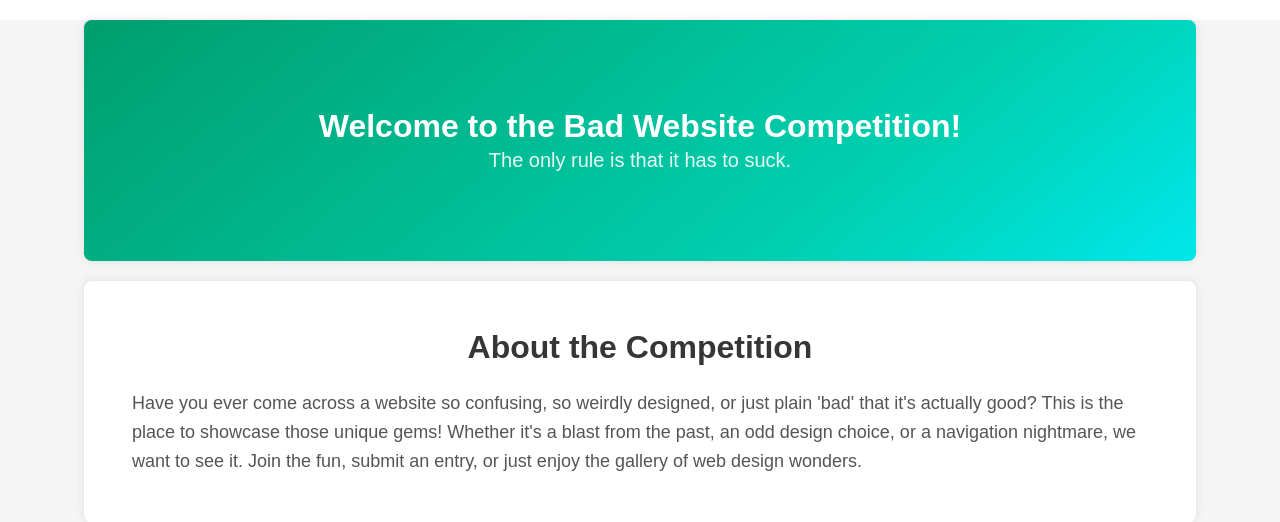
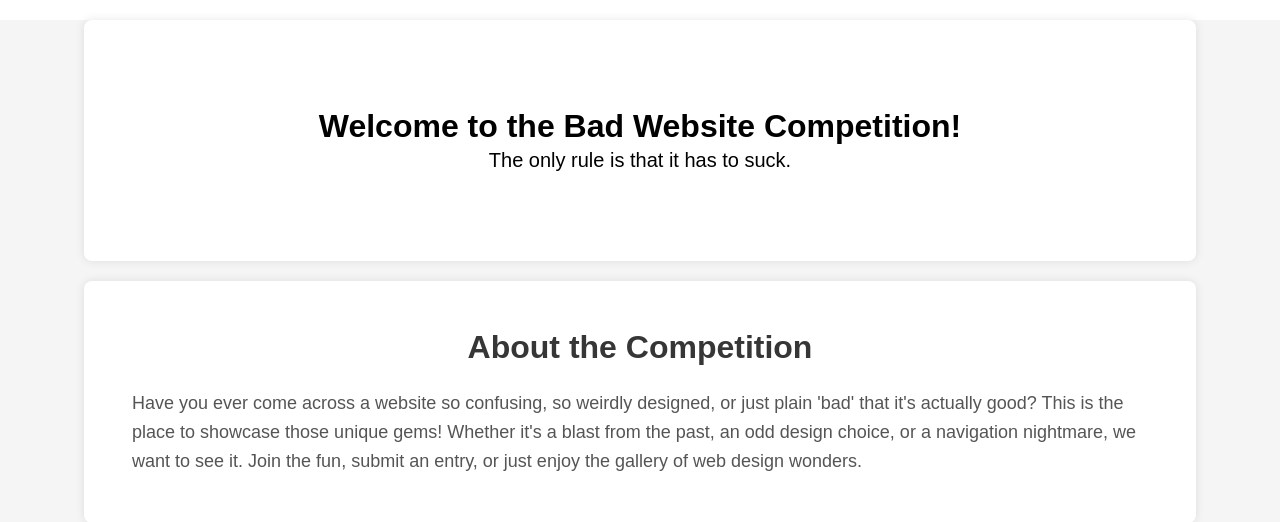
Before and after one commit to JackHalley/badwebsitecompetition, a Flask app: page / in a window 1280 px wide. Shown: the top 522 px of the page. Run offline with Flask 3, Linux system fonts and the light colour scheme.

Commit message:
override bulma style header

```diff
--- a/app.py
+++ b/app.py
@@ -5,7 +5,6 @@ app = Flask(__name__)
 
 # Configure SQLite database
 DATABASE = "submissions.db"
-
 
 def create_table():
     conn = sqlite3.connect(DATABASE)
--- a/static/style.css
+++ b/static/style.css
@@ -114,3 +114,15 @@ nav a {
     font-weight: bold;
     font-size: 16px;
 }
+
+/* Override Bulma hero styles */
+.hero {
+    background-color: #fff; /* White background */
+    color: #000; /* Black text */
+}
+
+/* If the .title or .subtitle specifically need color changes */
+.hero .title,
+.hero .subtitle {
+    color: #000; /* Black text */
+}
--- a/templates/index.html
+++ b/templates/index.html
@@ -17,7 +17,8 @@
     <div class="container">
 
         <!-- Banner Section -->
-        <section class="hero is-primary is-bold">
+      <!-- Banner Section -->
+    <section class="hero is-bold">
         <div class="hero-body">
             <div class="container">
                 <h1 class="title has-text-centered">Welcome to the Bad Website Competition!</h1>
@@ -25,6 +26,7 @@
             </div>
         </div>
     </section>
+
 
         <!-- About Section -->
         <section class="section">
```
Lines whose indentation alone changed are shown as unchanged.
